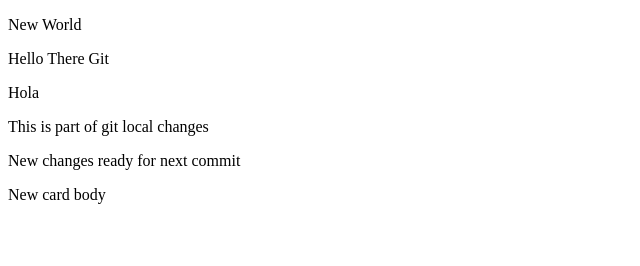
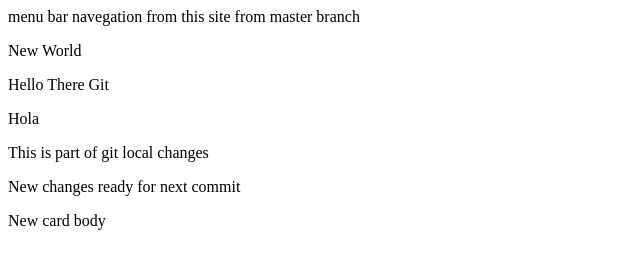
Before and after one commit to KeneDev/demo-repo, a plain HTML site: page index.html in a window 1280 px wide. Shown: the whole page, without its empty margins (0-640 px from the left). Drawn offline with Linux system fonts and the light colour scheme.

Commit message:
changes from master NEW

```diff
--- a/index.html
+++ b/index.html
@@ -9,6 +9,9 @@
 </head>
 
 <body>
+    <div id="navbar">
+        menu bar navegation from this site from master branch
+    </div>
     <div id="header">
         <p>New World</p>
         <span>Hello There Git</span>
```
Also changed, not shown: 1 other file.
